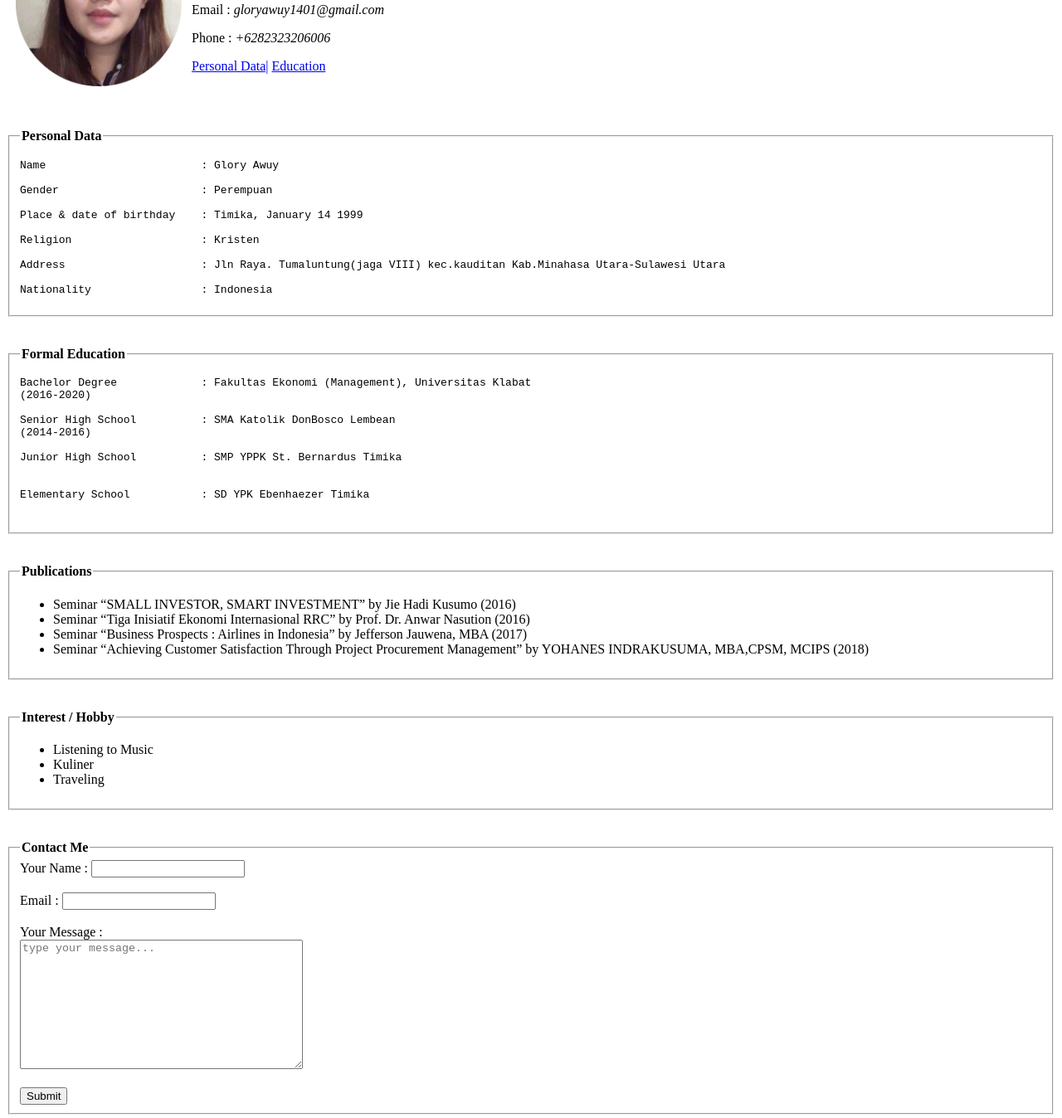
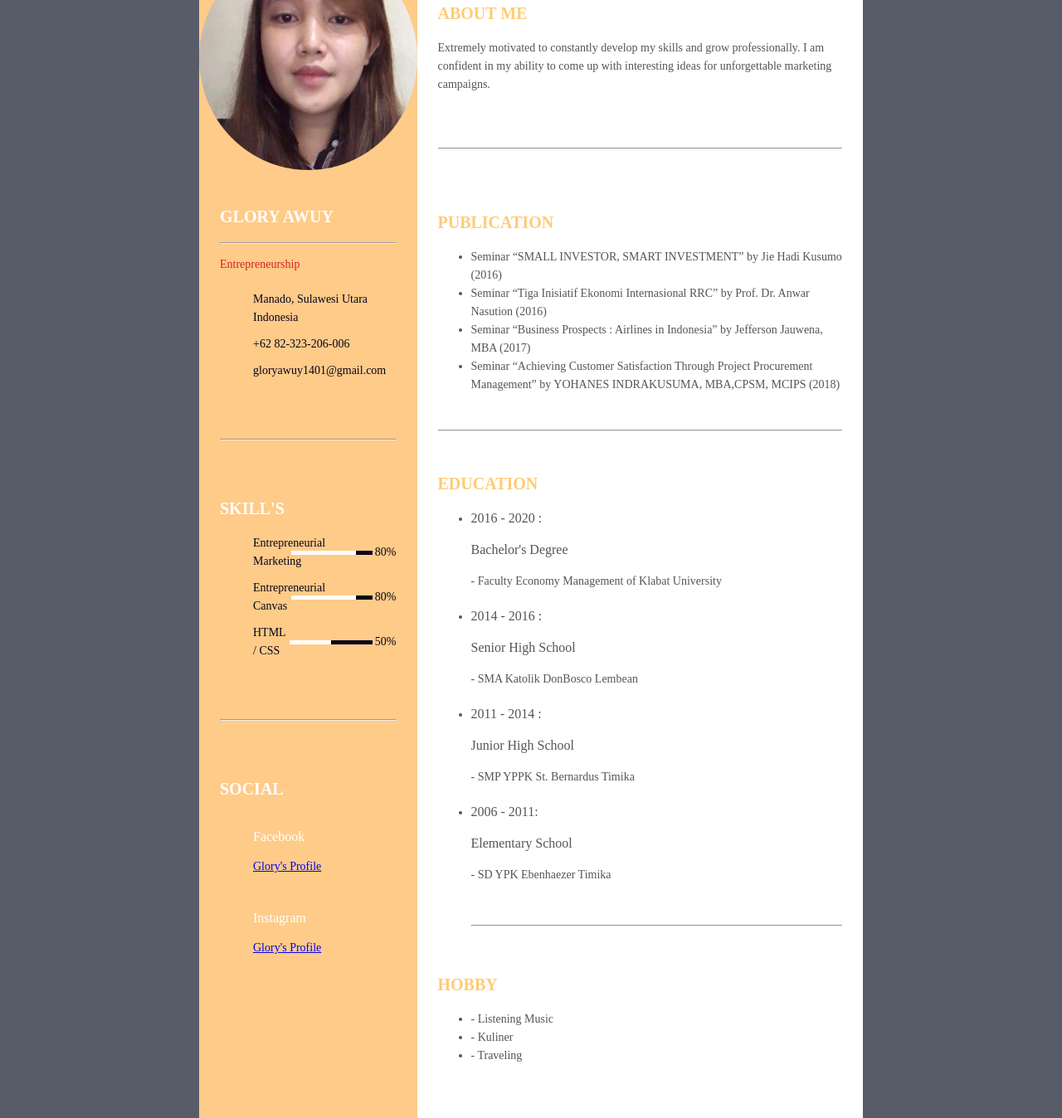
Before and after one commit to gloryawuy/GloryAwuyFIXCV, a plain HTML site: page index.html in a window 1280 px wide. Shown: the part 115-1463 px from the top of the page at 83% size. Drawn offline with Linux system fonts and the light colour scheme.

Commit message:
Revisi index.html dan menambahkan style.css

```diff
--- a/index.html
+++ b/index.html
@@ -2,110 +2,173 @@
 <html lang="en">
 <head>
 	<meta charset="UTF-8">
-    <meta name="viewport" content="width=device-width, initial-scale=1.0">
-    <title>Project Web Design #1</title>
+	<title>Resume CV/CSS</title>
+	<link rel="stylesheet" href="styles.css">
+
 </head>
 <body>
-
-
-        <table cellspacing="10">
-            <body>
-                <tr>
-                <td>
-                    <img src="image/circle-cropped.png" alt="Profile Picture" width="200">
-                </td>
-                <td>
-                    <h1>Glory Awuy (Curiculum Vitae)</h1>
-                    <p>Email :<em> gloryawuy1401@gmail.com</em></p>
-                    <p>Phone :<em> +6282323206006</em></p>
-                    <a href="Personal Data/">Personal Data|</a>
-                    <a href="Education">Education</a>
-                    </table>
-
-
+<div class="resume">
+   <div class="resume_left">
+     <div class="resume_profile">
+       <img src="image/circle-cropped.png" alt="profile_pic">
+     </div>
+     <div class="resume_content">
+       <div class="resume_item resume_info">
+         <div class="title">
+           <p class="bold">glory awuy</p>
+           <hr>
+           <p class="regular">Entrepreneurship</p>
+         </div>
+         <ul>
+           <li>
+             <div class="data">
+               Manado, Sulawesi Utara <br /> Indonesia
+             </div>
+           </li>
+           <li>
+             <div class="data">
+               +62 82-323-206-006
+             </div>
+           </li>
+           <li>
+             <div class="data">
+               gloryawuy1401@gmail.com
+             </div>
+           </li>
+         </ul>
+       </div>
+       <div class="resume_item resume_skills">
+         <div class="title">
+           <hr>
            <br>
            <br>
-<fieldset>
-<legend><b>Personal Data</b></legend>
-<pre>
-Name                        : Glory Awuy
-
-Gender                      : Perempuan
-
-Place & date of birthday    : Timika, January 14 1999
-
-Religion                    : Kristen
-
-Address                     : Jln Raya. Tumaluntung(jaga VIII) kec.kauditan Kab.Minahasa Utara-Sulawesi Utara
-
-Nationality                 : Indonesia
-</pre>
-</fieldset>
+           <p class="bold">skill's</p>
+         </div>
+         <ul>
+           <li>
+             <div class="skill_name">
+               Entrepreneurial Marketing
+             </div>
+             <div class="skill_progress">
+               <span style="width: 80%;"></span>
+             </div>
+             <div class="skill_per">80%</div>
+           </li>
+           <li>
+             <div class="skill_name">
+                Entrepreneurial Canvas
+             </div>
+             <div class="skill_progress">
+               <span style="width: 80%;"></span>
+             </div>
+             <div class="skill_per">80%</div>
+           </li>
+           <li>
+             <div class="skill_name">
+               HTML / CSS
+             </div>
+             <div class="skill_progress">
+               <span style="width: 50%;"></span>
+             </div>
+             <div class="skill_per">50%</div>
+           </li>
+         </ul>
+       </div>
+       <div class="resume_item resume_social">
+         <div class="title">
+           <hr>
+           <br><br>
+           <p class="bold">Social</p>
+         </div>
+         <ul>
+           <li>
+             <div class="data">
+               <p class="semi-bold">Facebook</p>
+               <p>
+                 <a href="https://www.facebook.com/glory.awuy"> Glory's Profile</a>
+               </p>
+             </div>
+           </li>
+           <li>
+             <div class="data">
+               <p class="semi-bold">Instagram</p>
+               <p>
+                 <a href="https://www.instagram.com/gloryawuyy/?hl=en"> Glory's Profile</a>
+               </p>
+             </div>
+           </li>
+         </ul>
+       </div>
+     </div>
+  </div>
+  <div class="resume_right">
+    <div class="resume_item resume_about">
+        <div class="title">
+           <p class="bold">About Me</p>
+         </div>
+        <p>Extremely motivated to constantly develop my skills and grow professionally. I am confident in my ability to come up with interesting ideas for unforgettable marketing campaigns.</p>
         <br>
         <br>
-<fieldset>
-<legend><b>Formal Education</b></legend>
-<pre>
-Bachelor Degree             : Fakultas Ekonomi (Management), Universitas Klabat
-(2016-2020)
-
-Senior High School          : SMA Katolik DonBosco Lembean
-(2014-2016)
-
-Junior High School          : SMP YPPK St. Bernardus Timika
-
-
-Elementary School           : SD YPK Ebenhaezer Timika
-
-</pre>
-</fieldset>
-<br>
-    <br>
-    <fieldset>
-        <legend><b>Publications</b></legend>
+        <hr>
+    </div>
+    <div class="resume_item resume_work">
+        <div class="title">
+           <p class="bold">Publication</p>
+         </div>
          <ul>
             <li>Seminar “SMALL INVESTOR, SMART INVESTMENT” by Jie Hadi Kusumo (2016)</li>
             <li>Seminar “Tiga Inisiatif Ekonomi Internasional RRC” by Prof. Dr. Anwar Nasution (2016)</li>
             <li>Seminar “Business Prospects : Airlines in Indonesia” by Jefferson Jauwena, MBA (2017)</li>
             <li>Seminar “Achieving Customer Satisfaction Through Project Procurement Management” by YOHANES INDRAKUSUMA, MBA,CPSM, MCIPS (2018)</li>
          </ul>
-    </fieldset>
+           <br> <hr>
+         <div class="resume_item resume_education">
+      <div class="title">
+           <p class="bold">Education</p>
+         </div>
+      <ul>
+            <li>
+                <div class="date">2016 - 2020 :</div>
+                <div class="info">
+                     <p class="semi-bold">Bachelor's Degree</p><p>- Faculty Economy Management of Klabat University</p>
+                </div>
+            </li>
+            <li>
+              <div class="date">2014 - 2016 :</div>
+              <div class="info">
+                     <p class="semi-bold">Senior High School</p>
+                  <p>- SMA Katolik DonBosco Lembean</p>
+                </div>
+            </li>
+            <li>
+              <div class="date">2011 - 2014 :</div>
+              <div class="info">
+                     <p class="semi-bold">Junior High School</p>
+                  <p>- SMP YPPK St. Bernardus Timika</p>
+                </div>
+            </li>
+            <li>
+              <div class="date">2006 - 2011:</div>
+              <div class="info">
+                     <p class="semi-bold">Elementary School</p>
+                  <p>- SD YPK Ebenhaezer Timika</p>
+                </div>
                 <br>
-    <br>
-    <fieldset>
-        <legend><b>Interest / Hobby</b></legend>
-
+                <hr>
+            </li>
+        </ul>
+    </div>
+    <div>
+      <div class="title">
+           <p class="bold">Hobby</p>
+         </div>
          <ul>
-            <li>Listening to Music</li>
-            <li>Kuliner</li>
-            <li>Traveling</li>
-
+           <li>- Listening Music</li>
+           <li>- Kuliner</li>
+           <li>- Traveling</li>
          </ul>
-
-        </fieldset>
-        <br>
-        <br>
-        <fieldset>
-            <Legend><b>Contact Me</b></Legend>
-            <form>
-                <label for="name">Your Name :</label>
-                <input type="text" name="name" id="name" required>
-                <br>
-                <br>
-                <label for="email">Email :</label>
-                <input type="email" name="email" id="email"required>
-                <br>
-                <br>
-                <label for="message">Your Message :</label>
-                <br>
-                <textarea name="message" id="message" cols="40" rows="10" placeholder="type your message..."></textarea>
-                <br>
-                <br>
-                <input type="submit" name="submit">
-            </form>
-
-
-        </fieldset>
-
+    </div>
+  </div>
+</div>
 </body>
 </html>
--- /dev/null
+++ b/styles.css
@@ -0,0 +1,133 @@
+@@ -1,9 +1,9 @@
+* {
+  margin: 0;
+  padding: 0;
+  padding:0;
+  box-sizing: border-box;
+  list-style: none;
+  font-family: "Montserrat", sans-serif;
+  font-family: Arial, Helvetica, sans-serif
+}
+
+body {
+  background: #585c68;
+  font-size: 14px;
+  line-height: 22px;
+  color: #555555;
+}
+.bold {
+  font-weight: 700;
+  font-size: 20px;
+  text-transform: uppercase;
+}
+.semi-bold {
+  font-weight: 500;
+  font-size: 16px;
+}
+.resume {
+  width: 800px;
+  height: auto;
+  display: flex;
+  margin: 50px auto;
+}
+.resume .resume_left {
+  width: 280px;
+  background: #fecb89;
+}
+.resume .resume_left .resume_profile {
+  width: 100%;
+  height: 270px;
+}
+.resume .resume_left .resume_profile img {
+  width: 100%;
+  height: 100%;
+}
+.resume .resume_left .resume_content {
+  padding: 0 25px;
+}
+.resume .title {
+  margin-bottom: 20px;
+}
+.resume .resume_left .bold {
+  color: #fff;
+}
+.resume .resume_left .regular {
+  color: #d92027;
+}
+.resume .resume_item {
+  padding: 25px 0;
+
+}
+.resume .resume_left .resume_item:last-child{
+  border-bottom: 0px;
+}
+.resume .resume_left ul li {
+  display: flex;
+  margin-bottom: 10px;
+  align-items: center;
+}
+.resume .resume_left ul li:last-child {
+  margin-bottom: 0;
+}
+.resume .resume_left ul li .icon {
+  width: 35px;
+  height: 35px;
+  color: #ffa931;
+  border-radius: 50%;
+  margin-right: 15px;
+  font-size: 16px;
+  position: absolute;
+}
+.resume .resume_left ul li .data {
+  color: #07031a;
+}
+.resume .resume_left .resume_skills ul li {
+  display: flex;
+  margin-bottom: 10px;
+  color: #07031a;
+  justify-content: space-between;
+  align-items: center;
+}
+.resume .resume_left .resume_skills ul li .skill_name {
+  width: 25%;
+}
+.resume .resume_left .resume_skills ul li .skill_progress {
+  width: 60%;
+  margin: 0 3px;
+  height: 5px;
+  background: #07031a;
+  position: relative;
+}
+.resume .resume_left .resume_skills ul li .skill_per {
+  width: 15%;
+}
+.resume .resume_left .resume_skills ul li .skill_progress span {
+  position: absolute;
+  top: 0;
+  left: 0;
+  height: 100%;
+  background: #fff;
+}
+.resume .resume_left .resume_social .semi-bold {
+  color: #fff;
+  margin-bottom: 3px;
+}
+.resume .resume_right {
+  width: 520px;
+  background: #fff;
+  padding: 25px;
+}
+.resume .resume_right .bold {
+  color: #ffcb74;
+}
+.resume .resume_right ul li {
+  position: relative;
+}
+.resume .resume_right ul li .date {
+  font-size: 16px;
+  font-weight: 500;
+  margin-bottom: 15px;
+}
+.resume .resume_right ul li .info {
+  margin-bottom: 20px;
+}
```
Lines whose indentation alone changed are shown as unchanged.
